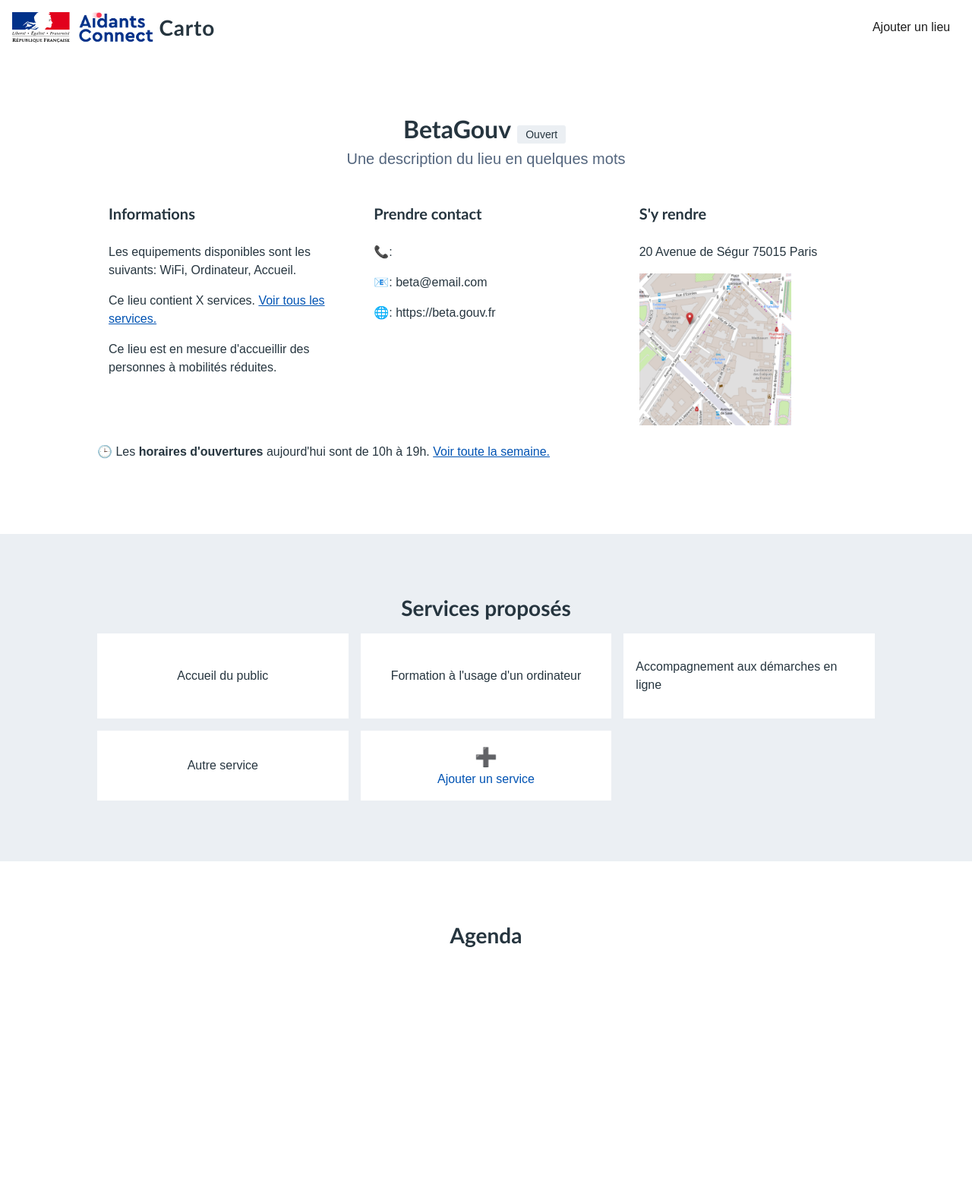
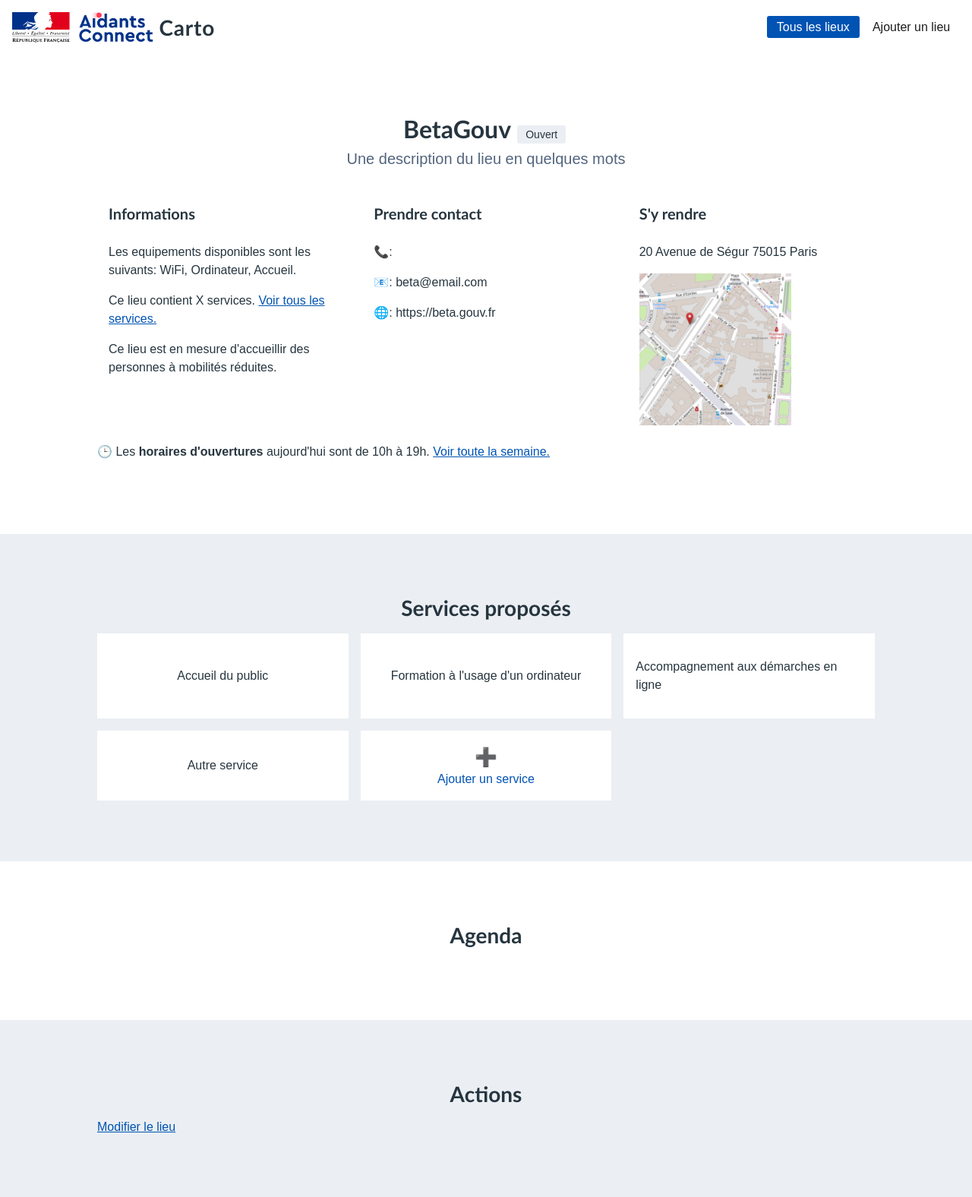
Before and after one commit to betagouv/Aidants_Connect_Carto, a Django app: page /lieux/1 in a window 1280 px wide. Shown: the whole page at 76% size. Before the commit the page ends 1247 px from the top, so only its background shows below. Run offline with Django 3.2, Linux system fonts and the light colour scheme; data comes from the database, SQL or seed files in the repository; some web fonts are replaced.

Commit message:
Reuse PlaceCreateForm for updating place

```diff
--- a/aidants_connect_carto_web/static/css/main.css
+++ b/aidants_connect_carto_web/static/css/main.css
@@ -64,6 +64,9 @@ a.tile:hover {
   background-color: white;
   font-size: small;
 }
+.fc-scroller {
+  overflow: scroll !important;
+}
 .fc-time-grid-event .fc-time {
   white-space: normal !important;
 }
--- a/aidants_connect_carto_web/templates/home_page.html
+++ b/aidants_connect_carto_web/templates/home_page.html
@@ -18,4 +18,10 @@
 
 {% block content %}
 <div class="notification full-width" role="alert">Vous êtes sur un site en construction, l’interface proposée sera amenée à changer grâce à vos <a href="https://github.com/betagouv/Aidants_Connect_Carto/issues/new">retours</a> !</div>
+
+<div class="section text-center">
+  <div class="container">
+    <a href="{% url 'place_list' %}">Tous les lieux</a>
+  </div>
+</div>
 {% endblock content %}
--- a/aidants_connect_carto_web/templates/layouts/nav.html
+++ b/aidants_connect_carto_web/templates/layouts/nav.html
@@ -9,10 +9,15 @@
     <nav role="navigation">
       <ul class="nav__links">
         <li class="nav__item">
+          <a href="{% url 'place_list' %}"  {% if '/lieux' in request.path %}class="active"{% endif %}>
+            Tous les lieux
+          </a>
+        </li>
+        <li class="nav__item">
           <a href="{% url 'place_create' %}"  {% if '/nouveau-lieu' in request.path %}class="active"{% endif %}>
             Ajouter un lieu
           </a>
-      </li>
+        </li>
       </ul>
     </nav>
   </div>
--- a/aidants_connect_carto_web/templates/places/place_details.html
+++ b/aidants_connect_carto_web/templates/places/place_details.html
@@ -70,4 +70,13 @@
     <h2 class="section__title">Agenda</h2>
   </div>
 </section>
+
+<section class="section section-grey">
+  <div class="container">
+    <h2 class="section__title">Actions</h2>
+    <div>
+      <a href="{% url 'place_update' place_id=place.id %}">Modifier le lieu</a>
+    </div>
+  </div>
+</section>
 {% endblock content %}
--- a/aidants_connect_carto_web/templates/places/place_list.html
+++ b/aidants_connect_carto_web/templates/places/place_list.html
@@ -20,6 +20,11 @@
 <section class="section section-grey">
   <div class="container">
     <h2>Résultats</h2>
+    {% for place in places %}
+      <div>
+        <a href="{% url 'place_details' place_id=place.id %}">{{ place.name }}</a>
+      </div>
+    {% endfor %}
   </div>
 </section>
 {% endblock content %}
--- a/aidants_connect_carto_web/urls.py
+++ b/aidants_connect_carto_web/urls.py
@@ -8,5 +8,6 @@ urlpatterns = [
     path("lieux", views.place_list, name="place_list"),
     path("lieux/nouveau", views.place_create, name="place_create"),
     path("lieux/<int:place_id>", views.place_details, name="place_details"),
+    path("lieux/<int:place_id>/modifier", views.place_update, name="place_update"),
     path("lieux/<int:place_id>/services/nouveau", views.service_create, name="service_create"),
 ]
--- a/aidants_connect_carto_web/views.py
+++ b/aidants_connect_carto_web/views.py
@@ -16,14 +16,11 @@ def place_list(request):
 def place_details(request, place_id):
     place = get_object_or_404(Place, pk=place_id)
     place_services = place.services.all().order_by('id')
-    print(place.id)
-    print(place.services)
     return render(request, "places/place_details.html", { "place": place, "place_services": place_services })
 
 def place_create(request):
     if request.method == "GET":
         form = PlaceCreateForm()
-        return render(request, "places/place_create.html", { "form": form })
 
     else:
         form = PlaceCreateForm(request.POST)
@@ -32,15 +29,29 @@ def place_create(request):
             place = form.save()
             messages.success(request, f"Le lieu <strong>{place.name}</strong> a été créé avec succès !")
             return redirect("place_details", place_id=place.id)
-        else:
-            return render(request, "places/place_create.html", { "form": form })
+
+    return render(request, "places/place_create.html", { "form": form, "action": "create" })
+
+def place_update(request, place_id):
+    place = get_object_or_404(Place, pk=place_id)
+    if request.method == "GET":
+        form = PlaceCreateForm(instance=place)
+
+    else:
+        form = PlaceCreateForm(request.POST, instance=place)
+
+        if form.is_valid():
+            place = form.save()
+            messages.success(request, f"Le lieu <strong>{place.name}</strong> a été modifié avec succès !")
+            return redirect("place_details", place_id=place.id)
+
+    return render(request, "places/place_create.html", { "form": form, "action": "update", "place_id": place_id })
 
 
 def service_create(request, place_id):
     place = get_object_or_404(Place, pk=place_id)
     if request.method == "GET":
         form = ServiceCreateForm()
-        return render(request, "places/services/service_create.html", { "place": place, "form": form })
 
     else:
         form = ServiceCreateForm(request.POST)
@@ -49,5 +60,5 @@ def service_create(request, place_id):
             service = form.save()
             messages.success(request, f"Le service <strong>{service.name}</strong> a été créé avec succès !")
             return redirect("place_details", place_id=service.place_id)
-        else:
-            return render(request, "places/services/service_create.html", { "place": place, "form": form })
+
+    return render(request, "places/services/service_create.html", { "place": place, "form": form })
```
Also changed, not shown: aidants_connect_carto_web/templates/places/place_create.html (+9 -2 lines).
